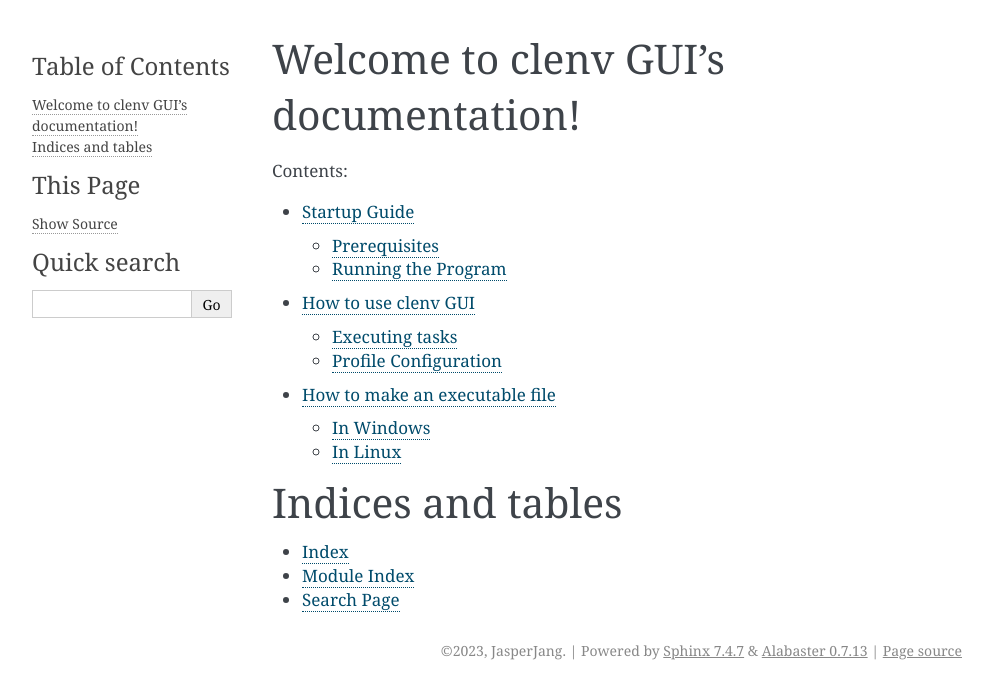
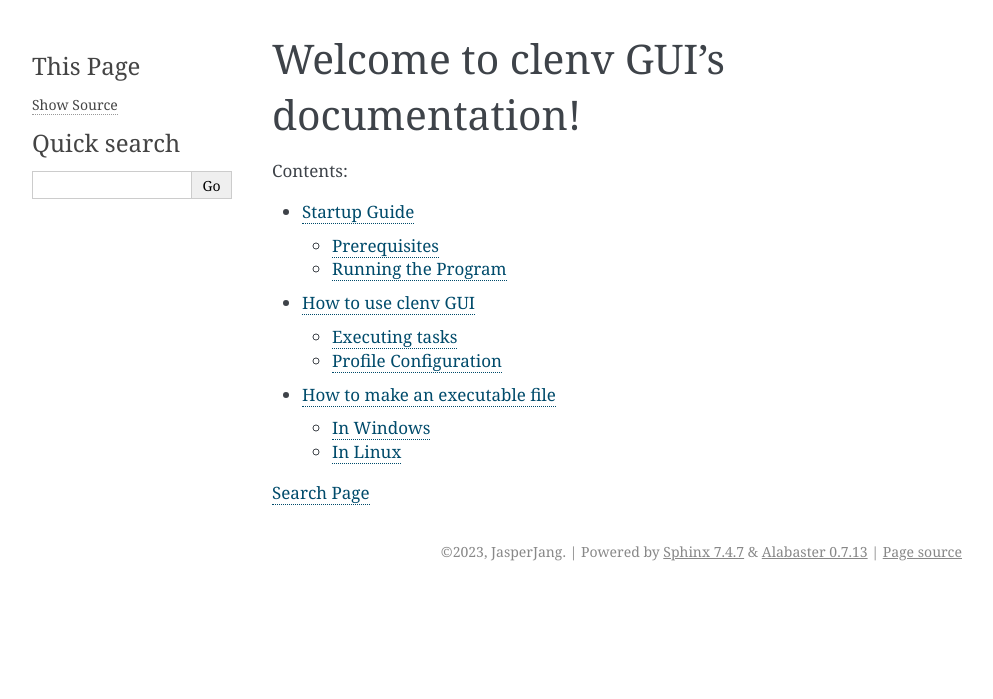
Before and after one commit to jasperjang/clenvGUI, a Sphinx documentation site: the page built from docs/source/index.rst, in a window 1280 px wide. Shown: the top 699 px of the page, without its empty margins (148-1141 px from the left). Built offline with Sphinx 7.4.7, drawn with Linux system fonts in a browser that asks for light colours.

Commit message:
removed index from docs

```diff
--- a/docs/source/index.rst
+++ b/docs/source/index.rst
@@ -14,11 +14,4 @@ Welcome to clenv GUI's documentation!
    How to use clenv GUI
    Make an Executable
 
-
-
-Indices and tables
-==================
-
-* :ref:`genindex`
-* :ref:`modindex`
-* :ref:`search`
+:ref:`search`
```
